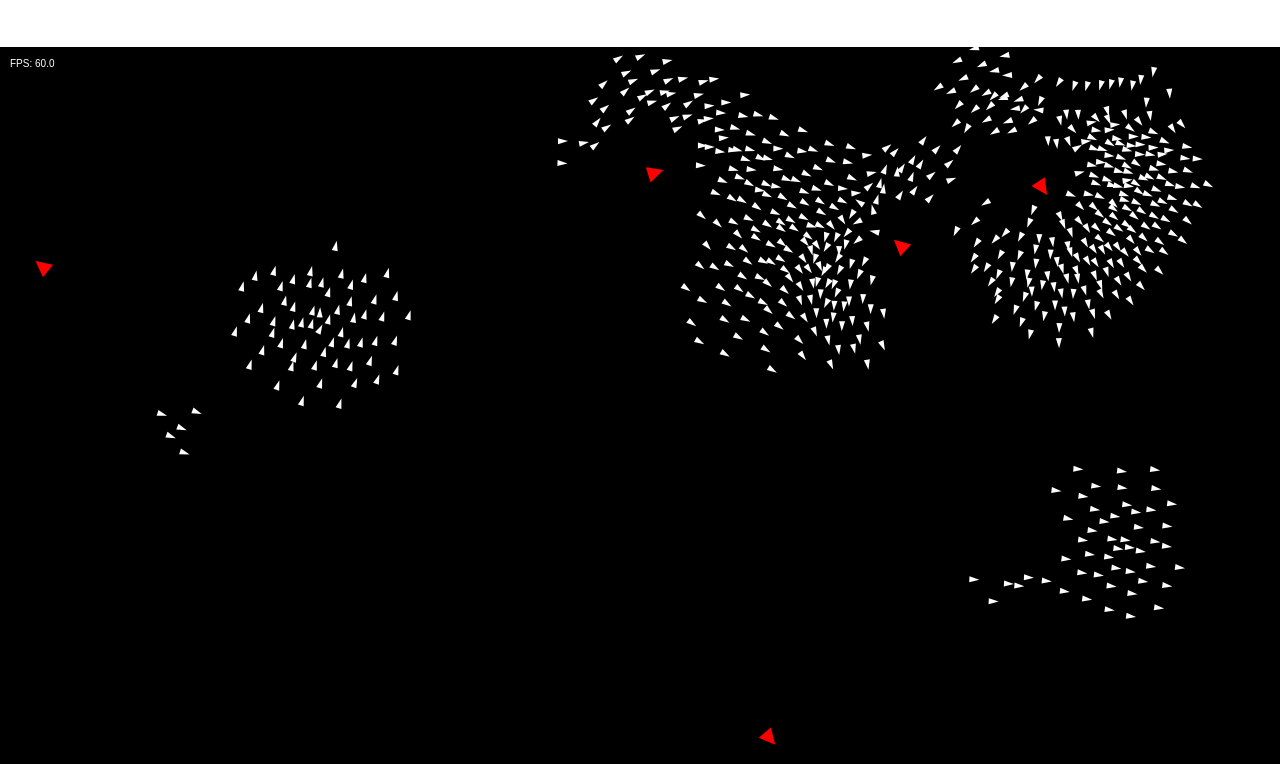
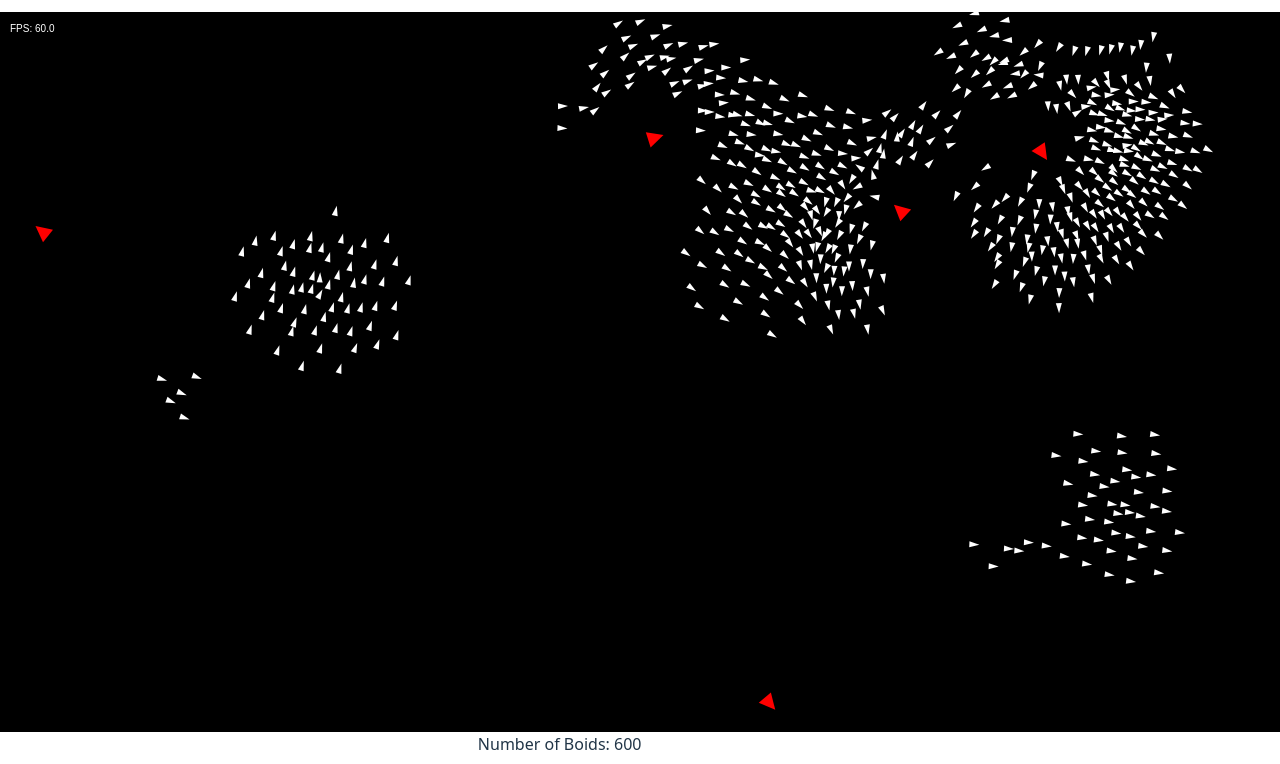
Before and after one commit to bekk/boids-ts, a website built with Vite: page index.html in a window 1280 px wide. Shown: the part 113-877 px from the top of the page. Built offline with nearby package versions, Linux system fonts and the light colour scheme.

Commit message:
Småfiks på toppen

```diff
--- a/index.html
+++ b/index.html
@@ -7,14 +7,8 @@
     <title>Boids med Algpip™</title>
   </head>
   <body>
-    <div
-      style="
-        width: 100%;
-        display: flex;
-        justify-content: center;
-        margin-top: 160px;
-      "
-    >
+    <h1>Boids med Algpip™</h1>
+    <div style="width: 100%; display: flex; justify-content: center">
       <canvas id="canvas" width="1280" height="720"></canvas>
     </div>
     <div
```
